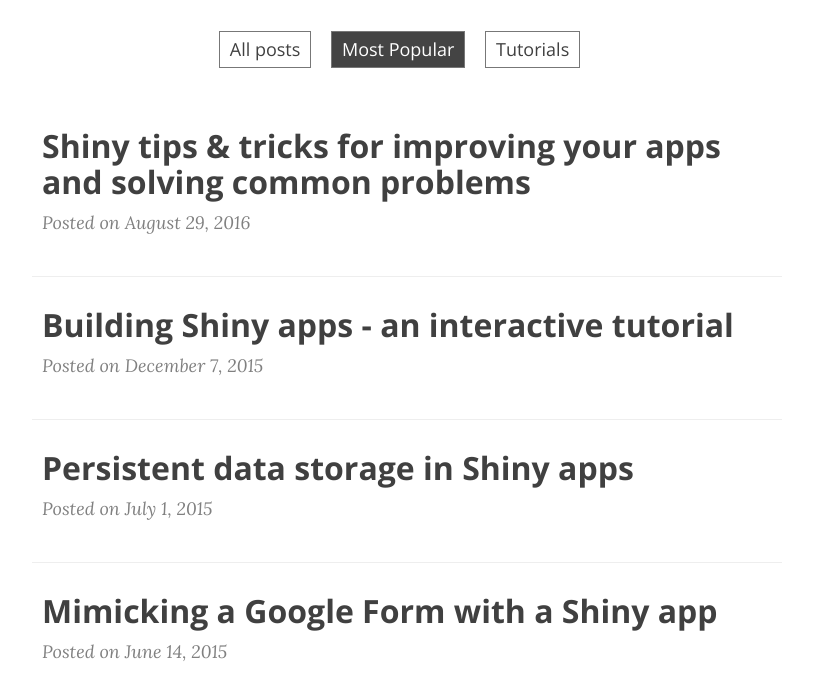
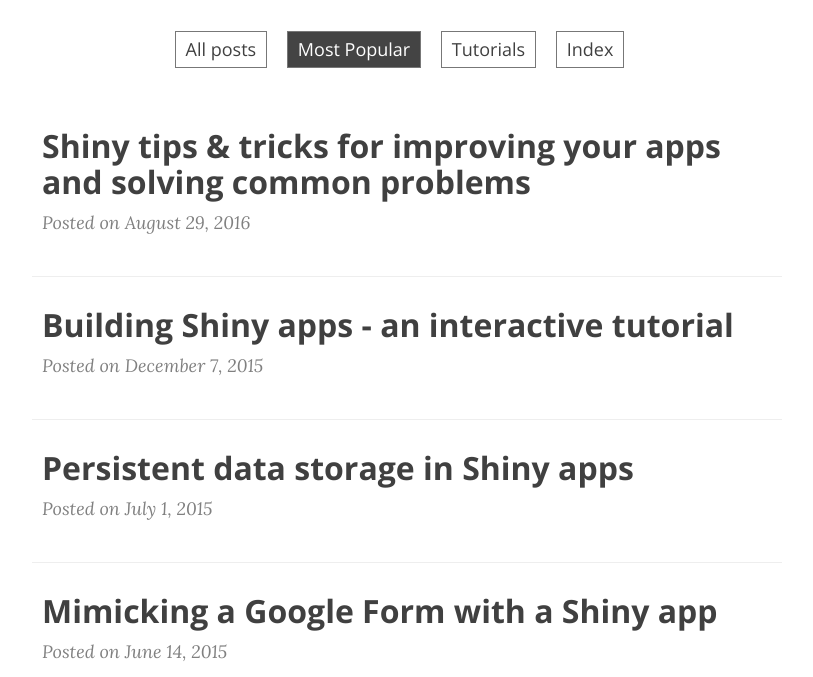
Before and after one commit to daattali/daattali.github.io, a Jekyll site: the page built from popular.md, in a window 1280 px wide and 900 px high, scrolled down 324 px, cut to the strip 223-900 px from the top of the window. Shown: the whole strip, without its empty margins (233-1046 px from the left). Built offline with Jekyll 4.4.1, drawn with Linux system fonts in a browser that asks for light colours; nearby versions of some CDN libraries.

Commit message:
Update popular.md

```diff
--- a/popular.md
+++ b/popular.md
@@ -44,6 +44,7 @@
   <a href="/" class="list-filter">All posts</a>
   <span class="list-filter filter-selected">Most Popular</span>
   <a href="/tutorials" class="list-filter">Tutorials</a>
+  <a href="/tags" class="list-filter">Index</a>
 </div>
 
 <div class="posts-list">
```
